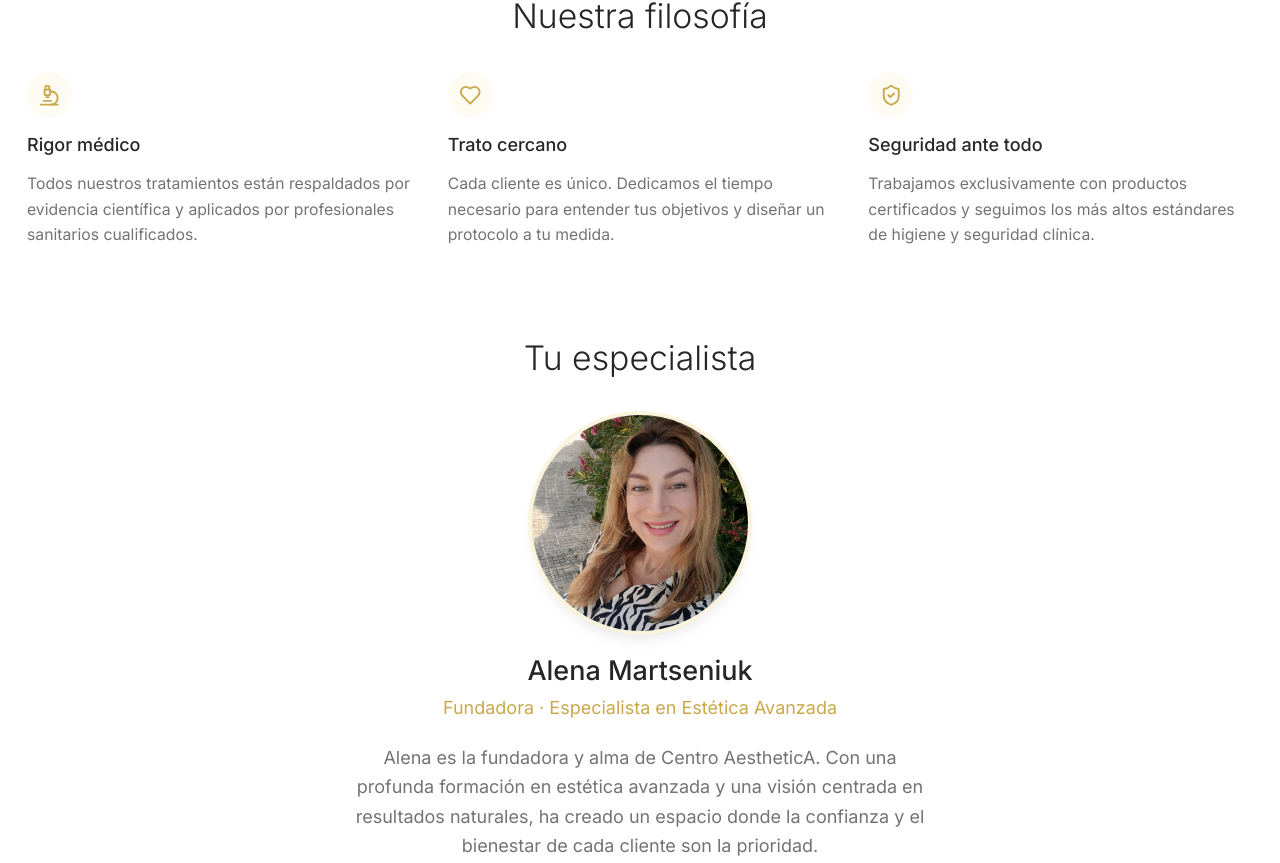
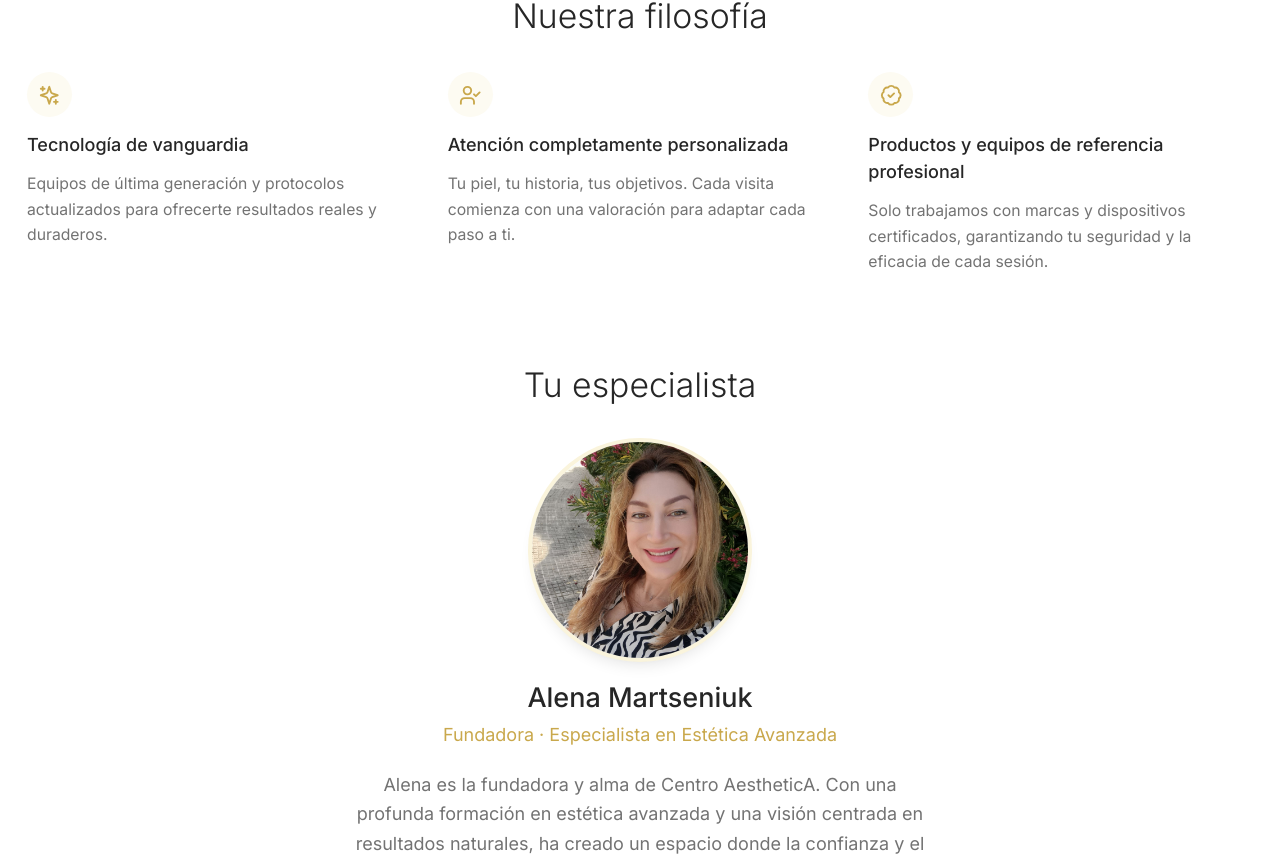
Before and after one commit to lalego/aesthetica-web, a React (Vite) app: page / in a window 1280 px wide. Shown: the part 2494-3357 px from the top of the page. Built offline with nearby package versions, Linux system fonts and the light colour scheme; no server answers; the database is empty; a web font is replaced by a local one.

Commit message:
feat: actualizar items de Nuestra filosofía con nuevo contenido

```diff
--- a/src/components/sections/AboutSection.tsx
+++ b/src/components/sections/AboutSection.tsx
@@ -1,4 +1,4 @@
-import { Microscope, Heart, ShieldCheck } from 'lucide-react'
+import { Sparkles, UserCheck, BadgeCheck } from 'lucide-react'
 
 // ─────────────────────────────────────────────────────────────────
 //  EDITA AQUÍ — todo el contenido de la sección en un solo lugar
@@ -16,22 +16,22 @@ const ABOUT = {
   ],
   values: [
     {
-      icon: Microscope,
-      title: 'Rigor médico',
+      icon: Sparkles,
+      title: 'Tecnología de vanguardia',
       description:
-        'Todos nuestros tratamientos están respaldados por evidencia científica y aplicados por profesionales sanitarios cualificados.',
+        'Equipos de última generación y protocolos actualizados para ofrecerte resultados reales y duraderos.',
     },
     {
-      icon: Heart,
-      title: 'Trato cercano',
+      icon: UserCheck,
+      title: 'Atención completamente personalizada',
       description:
-        'Cada cliente es único. Dedicamos el tiempo necesario para entender tus objetivos y diseñar un protocolo a tu medida.',
+        'Tu piel, tu historia, tus objetivos. Cada visita comienza con una valoración para adaptar cada paso a ti.',
     },
     {
-      icon: ShieldCheck,
-      title: 'Seguridad ante todo',
+      icon: BadgeCheck,
+      title: 'Productos y equipos de referencia profesional',
       description:
-        'Trabajamos exclusivamente con productos certificados y seguimos los más altos estándares de higiene y seguridad clínica.',
+        'Solo trabajamos con marcas y dispositivos certificados, garantizando tu seguridad y la eficacia de cada sesión.',
     },
   ],
   team: [
```
